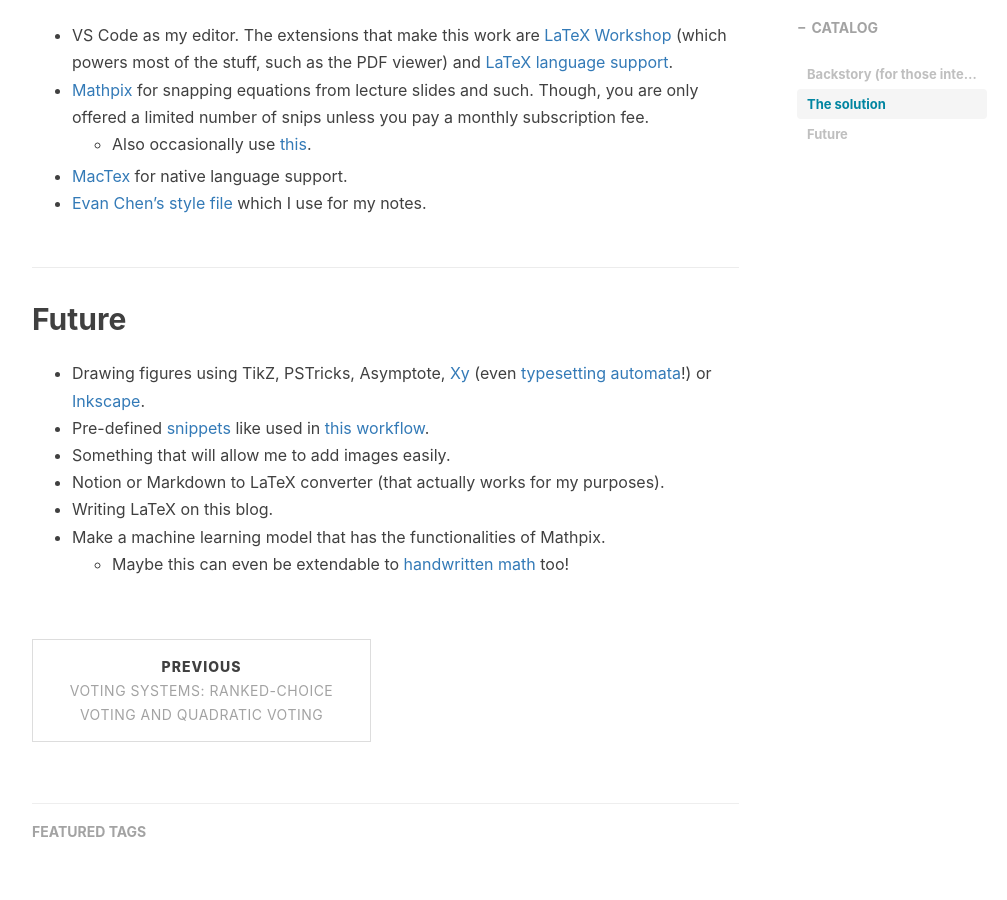
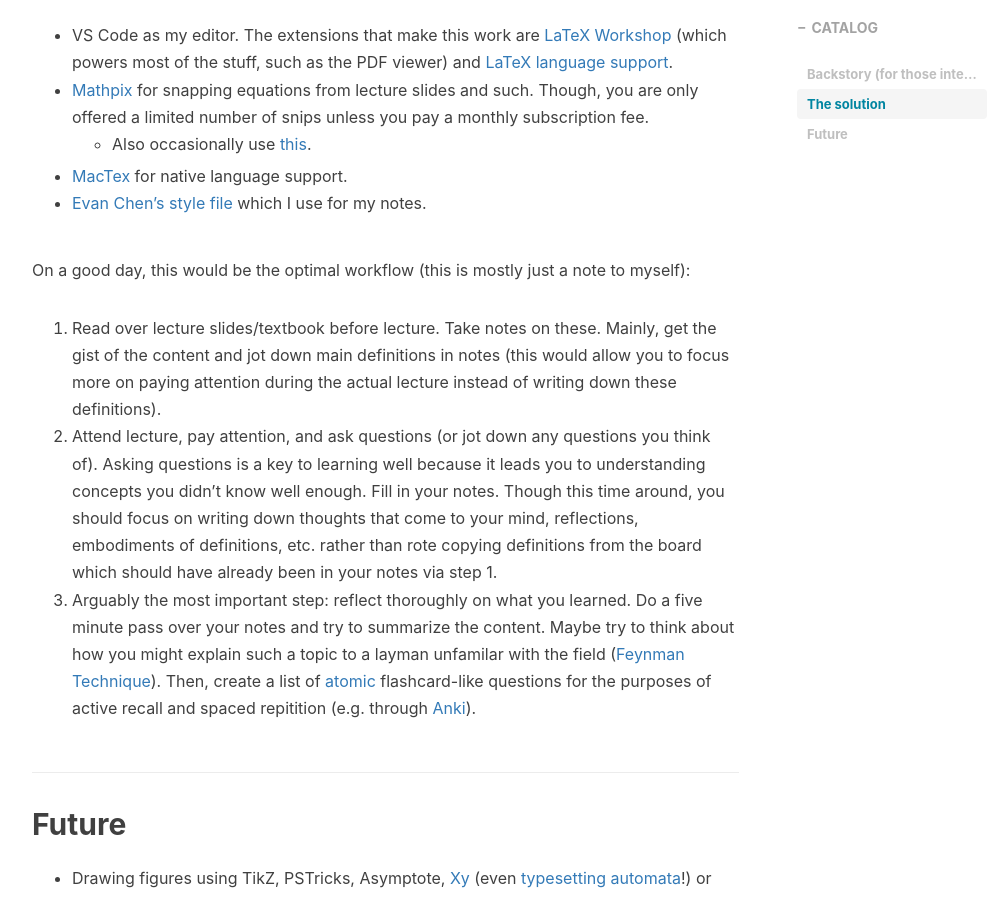
Before and after one commit to rosikand/old-blog-v1, a Jekyll site: the page built from _posts/2021-05-04-My-Current-LaTeX-Workflow-Using-LaTeX-with-VSCode.md, in a window 1280 px wide and 900 px high, scrolled down 1577 px. Shown: the whole window, without its empty margins (233-1240 px from the left). Built offline with Jekyll 4.4.1, drawn with Linux system fonts in a browser that asks for light colours; nearby versions of some CDN libraries; comment, search, counter and statistics services are not loaded.

Commit message:
Update 2021-05-04-My-Current-LaTeX-Workflow-Using-LaTeX-with-VSCode.md

```diff
--- a/_posts/2021-05-04-My-Current-LaTeX-Workflow-Using-LaTeX-with-VSCode.md
+++ b/_posts/2021-05-04-My-Current-LaTeX-Workflow-Using-LaTeX-with-VSCode.md
@@ -34,6 +34,11 @@
 - [MacTex](https://tug.org/mactex/) for native language support.
 - [Evan Chen's style file](https://github.com/vEnhance/dotfiles/blob/main/texmf/tex/latex/evan/evan.sty) which I use for my notes.
 
+On a good day, this would be the optimal workflow (this is mostly just a note to myself):
+1. Read over lecture slides/textbook before lecture. Take notes on these. Mainly, get the gist of the content and jot down main definitions in notes (this would allow you to focus more on paying attention during the actual lecture instead of writing down these definitions).
+2. Attend lecture, pay attention, and ask questions (or jot down any questions you think of). Asking questions is a key to learning well because it leads you to understanding concepts you didn't know well enough. Fill in your notes. Though this time around, you should focus on writing down thoughts that come to your mind, reflections, embodiments of definitions, etc. rather than rote copying definitions from the board which should have already been in your notes via step 1.
+3. Arguably the most important step: reflect thoroughly on what you learned. Do a five minute pass over your notes and try to summarize the content. Maybe try to think about how you might explain such a topic to a layman unfamilar with the field ([Feynman Technique](https://medium.com/taking-note/learning-from-the-feynman-technique-5373014ad230)). Then, create a list of [atomic](http://augmentingcognition.com/ltm.html) flashcard-like questions for the purposes of active recall and spaced repitition (e.g. through [Anki](https://apps.ankiweb.net/)).
+
 ## **Future**
 
 - Drawing figures using TikZ, PSTricks, Asymptote, [Xy](https://tug.org/applications/Xy-pic/) (even [typesetting automata](https://web.ma.utexas.edu/users/a.debray/lecture_notes/using_xy.pdf)!) or [Inkscape](https://castel.dev/post/lecture-notes-2/).
```
